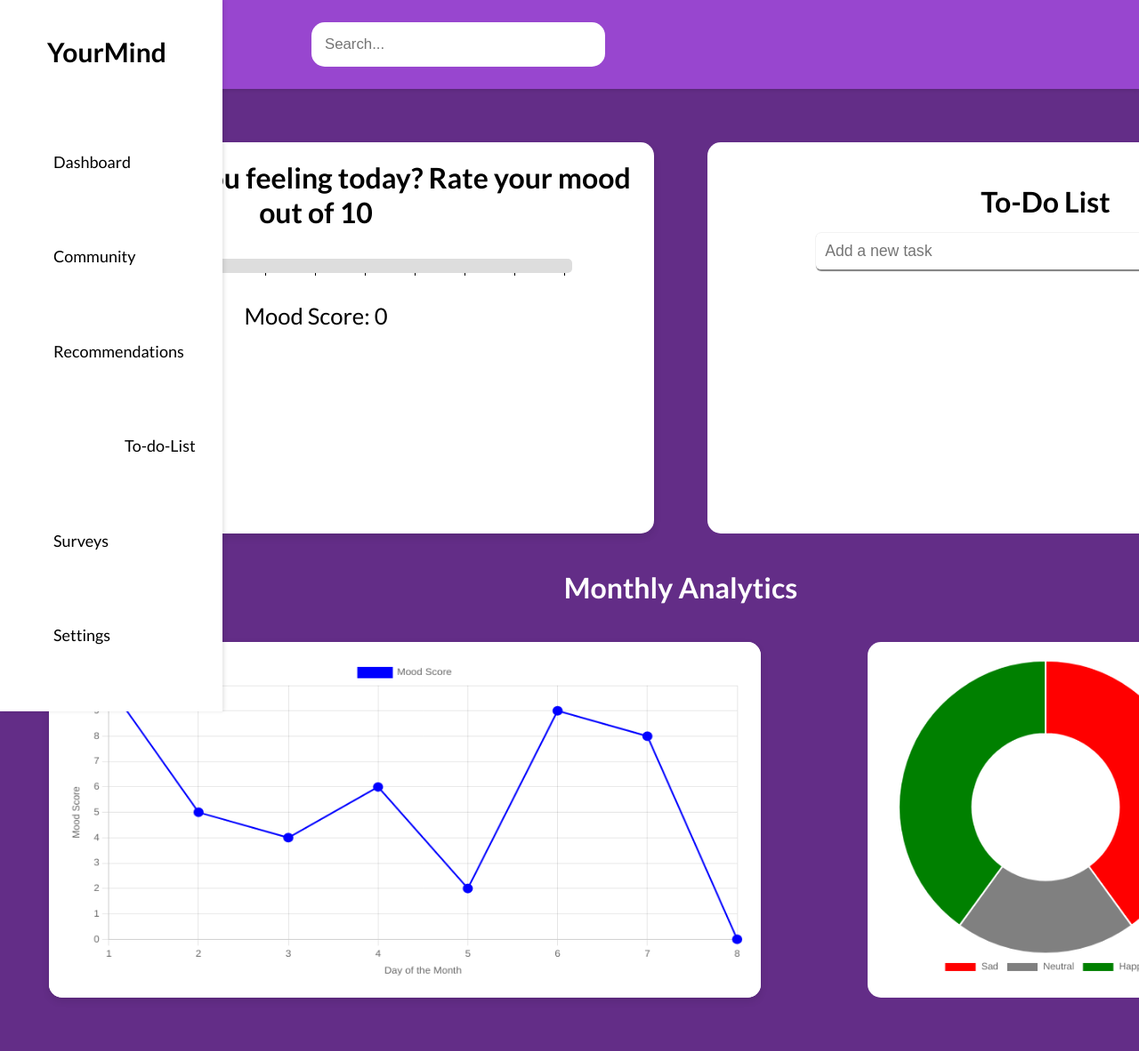
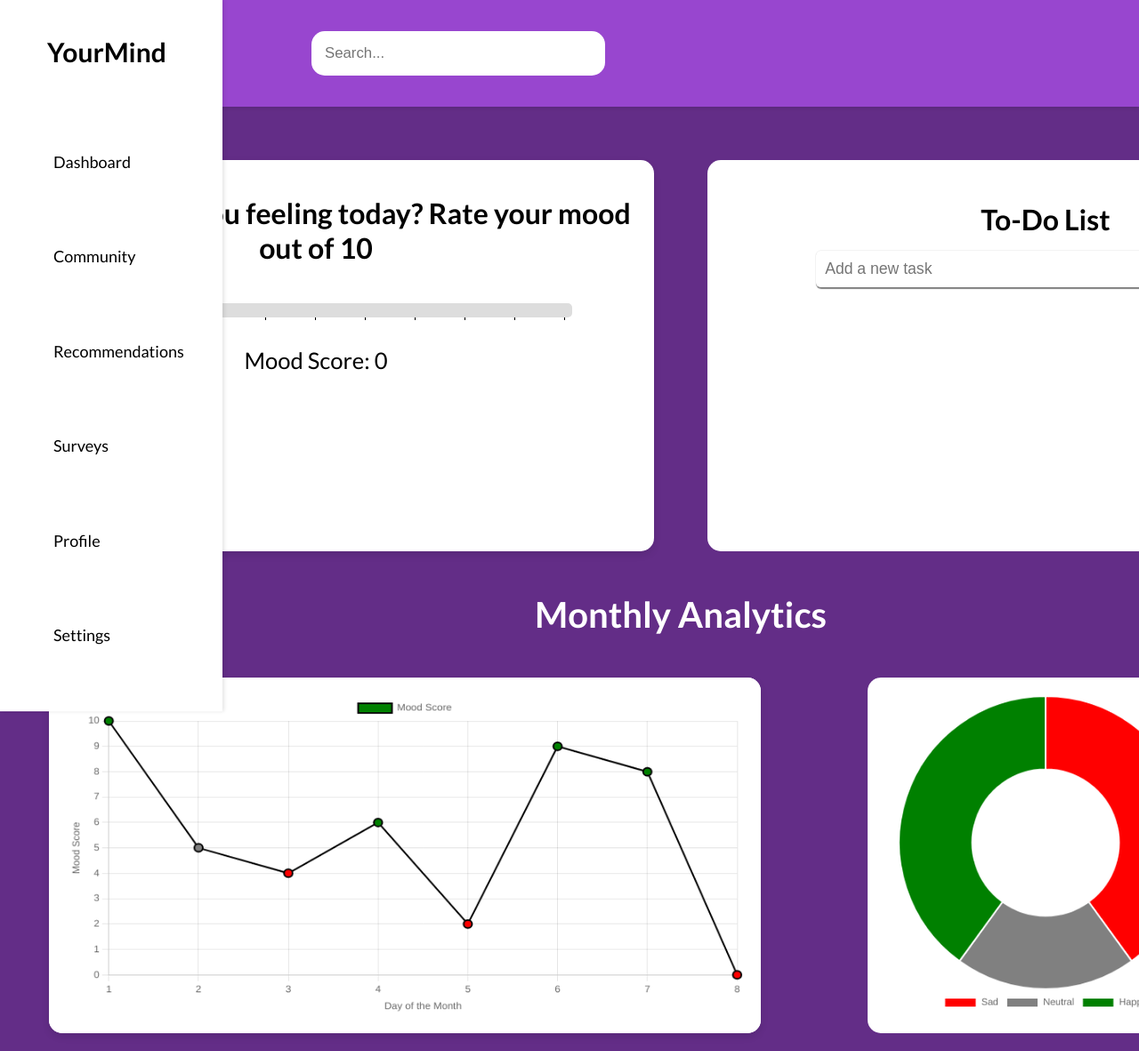
Before and after one commit to moodyspider266/Mental-Health-App, a React (Create React App) app in the folder client/: page / in a window 1280 px wide. Shown: the top 1182 px of the page at 89% size. Before the commit the page ends 1142 px from the top, so only its background shows below. Built offline with nearby package versions, Linux system fonts and the light colour scheme.

Commit message:
Improved styling and setup frontend routing

```diff
--- a/client/src/charts/LineChart.jsx
+++ b/client/src/charts/LineChart.jsx
@@ -48,8 +48,16 @@ function MoodLineChart() {
       {
         label: 'Mood Score',
         data: scoreData,
-        borderColor: 'blue',
-        backgroundColor: 'blue',
+        borderColor: 'black',
+        backgroundColor: scoreData.map((data) => {
+          if (data.y >= 0 && data.y <= 4) {
+            return 'red';
+          } else if (data.y === 5) {
+            return 'grey';
+          } else if (data.y >= 6 && data.y <= 10) {
+            return 'green';
+          }
+        }),
         fill: false,
         pointRadius: 5,
         borderWidth: 2,
--- a/client/src/components/Sidebar.jsx
+++ b/client/src/components/Sidebar.jsx
@@ -6,8 +6,8 @@ const Sidebar = () => {
     { name: 'Dashboard', icon: 'dashboard', link: '/' },
     { name: 'Community', icon: 'community', link: '/community' },
     { name: 'Recommendations', icon: 'recommendations', link: '/recommendations' },
-    { name: 'To-do-List', icon: 'to-do-list', link: '/to-do-list' },
     { name: 'Surveys', icon: 'surveys', link: '/surveys' },
+    { name: 'Profile', icon: 'profile', link: '/profile' },
     { name: 'Settings', icon: 'settings', link: '/settings' },
   ];
 
--- a/client/src/components_styling/Dashboard.css
+++ b/client/src/components_styling/Dashboard.css
@@ -39,4 +39,5 @@
 
 .monthly-title {
     padding-top: 80px;
+    font-size: 2.5rem;
 }
--- a/client/src/components_styling/Header.css
+++ b/client/src/components_styling/Header.css
@@ -7,7 +7,7 @@
     width: 100%;
     background-color: rgb(152, 70, 207);
     box-shadow: 0 2px 4px rgba(0, 0, 0, 0.1);
-    min-height: 100px;
+    min-height: 120px;
     margin-left: 0;
     margin-right: 0;
   }
--- a/client/src/components_styling/RateSlider.css
+++ b/client/src/components_styling/RateSlider.css
@@ -13,7 +13,7 @@
 
   label {
     display: block;
-    margin-bottom: 10px;
+    margin: 20px 0px;
     font-size: 2rem;
     font-weight: bold;
   }
```
